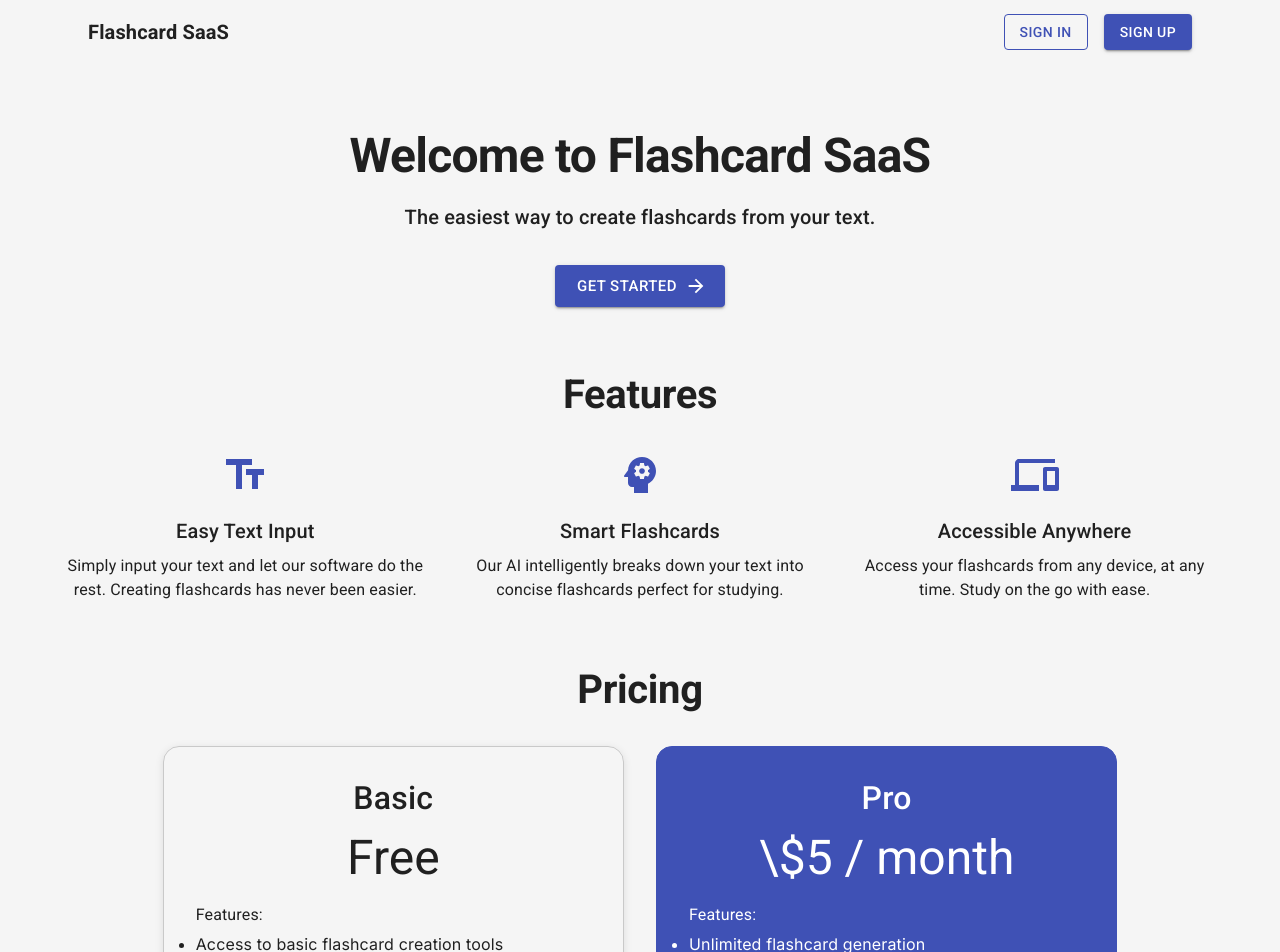
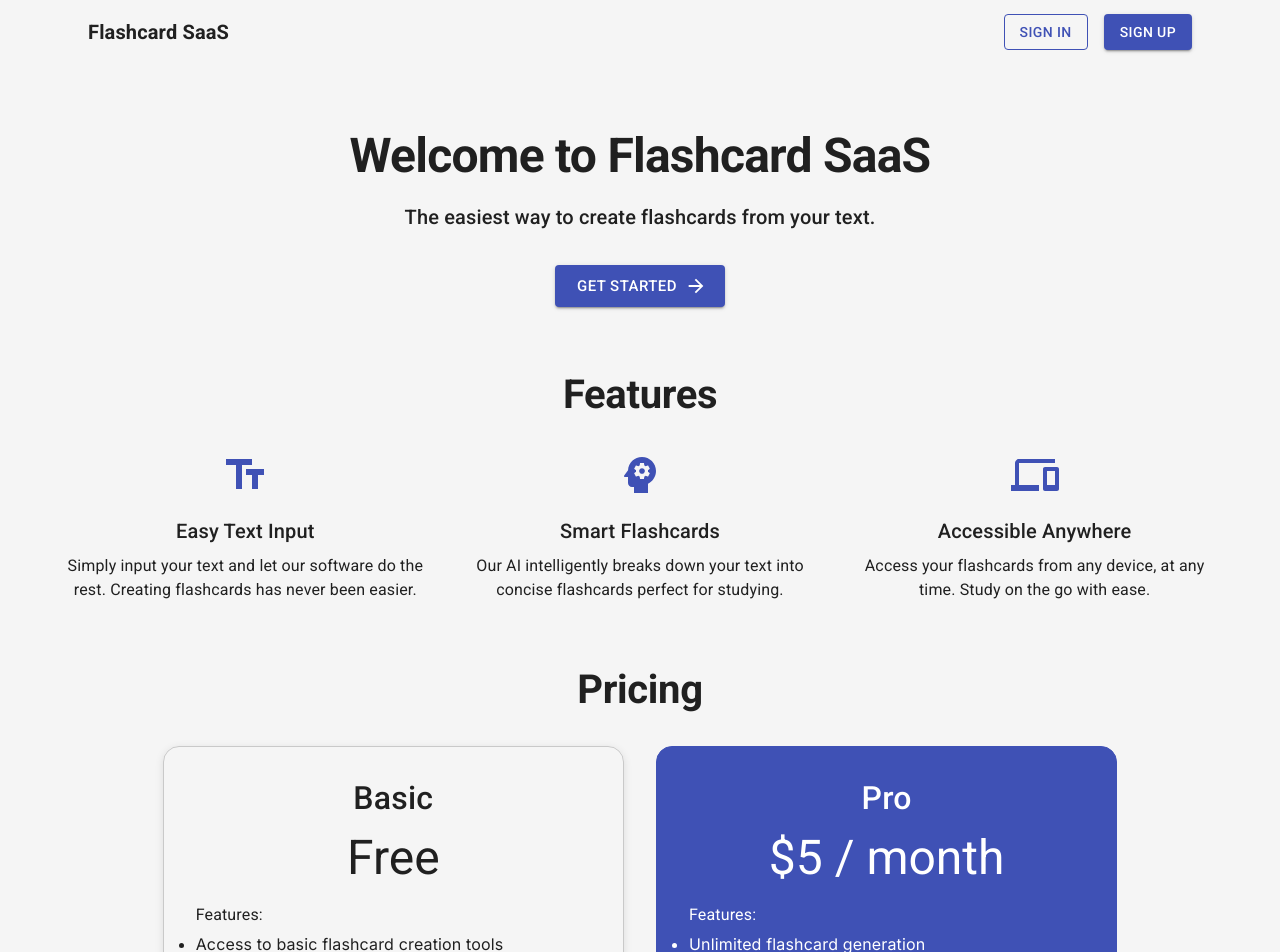
Before and after one commit to aldenbudiman/HS-Flashcards, a Next.js app: page / in a window 1280 px wide. Shown: the top 952 px of the page. Built offline with nearby package versions, Linux system fonts and the light colour scheme; no server answers.

Commit message:
fixed homepage ui

```diff
--- a/app/page.js
+++ b/app/page.js
@@ -295,7 +295,7 @@ export default function Home() {
                 }}
               >
                 <Typography variant="h4" gutterBottom>Pro</Typography>
-                <Typography variant="h3" gutterBottom>\$5 / month</Typography>
+                <Typography variant="h3" gutterBottom>$5 / month</Typography>
                 <Box sx={{ textAlign: 'left', mb: 3 }}>
                   <Typography variant="body1" gutterBottom>Features:</Typography>
                   <ul>
@@ -324,8 +324,8 @@ export default function Home() {
             severity="warning"
             sx={{
               width: '100%',
-              fontSize: '1.25rem', // Increase font size
-              p: 2 // Increase padding
+              fontSize: '1.25rem',
+              p: 2
             }}
           >
             You must be signed in to choose the Pro plan.
```
